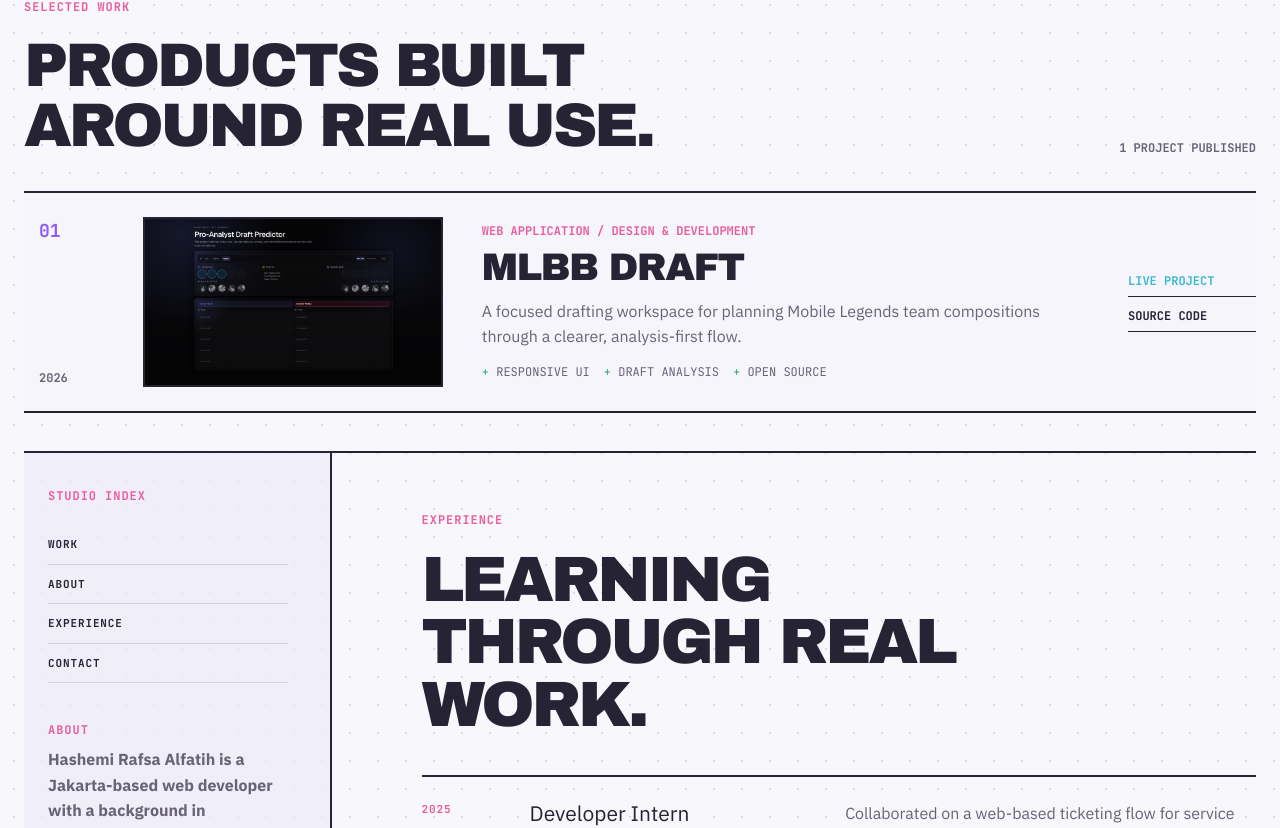
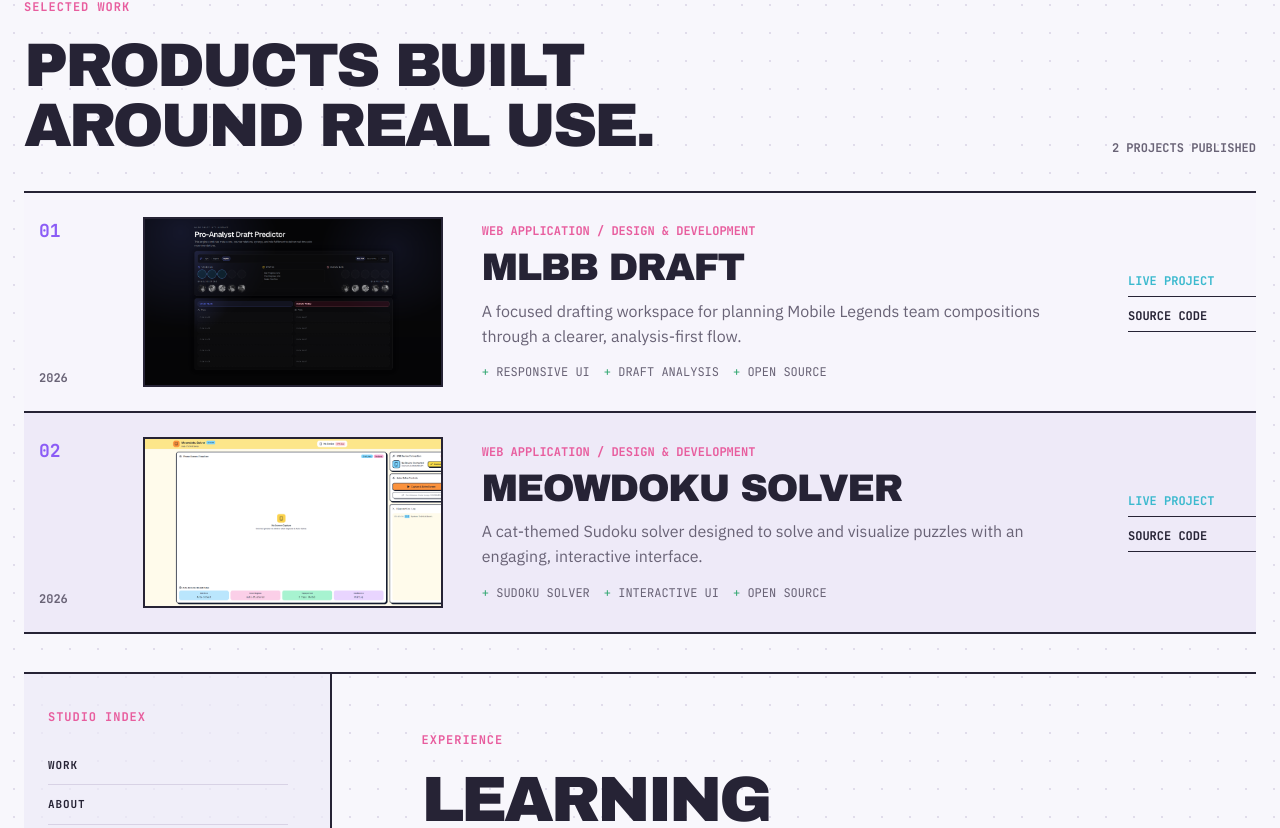
Before and after one commit to hrafsa/hrafsa.github.io, a Next.js app: page / in a window 1280 px wide. Shown: the part 737-1565 px from the top of the page. Built offline with nearby package versions, Linux system fonts and the light colour scheme.

Commit message:
feat: implement portfolio landing page with interactive projects and theme switching

```diff
--- a/app/page.tsx
+++ b/app/page.tsx
@@ -12,7 +12,17 @@
   { label: "Contact", href: "#contact" },
 ];
 
-const projects = [
+const projects: Array<{
+  title: string;
+  year: string;
+  type: string;
+  role: string;
+  description: string;
+  image: string;
+  demoUrl?: string;
+  sourceUrl: string;
+  tags: string[];
+}> = [
   {
     title: "MLBB Draft",
     year: "2026",
@@ -24,6 +34,18 @@
     demoUrl: "https://mlbb-drafting.vercel.app",
     sourceUrl: "https://github.com/hrafsa/mlbb-drafting",
     tags: ["Responsive UI", "Draft analysis", "Open source"],
+  },
+  {
+    title: "Meowdoku Solver",
+    year: "2026",
+    type: "Web application",
+    role: "Design & development",
+    description:
+      "A cat-themed Sudoku solver designed to solve and visualize puzzles with an engaging, interactive interface.",
+    image: "/images/meowdoku-solver.png",
+    demoUrl: "https://meowdoku-solver.vercel.app",
+    sourceUrl: "https://github.com/hrafsa/meowdoku-solver",
+    tags: ["Sudoku Solver", "Interactive UI", "Open source"],
   },
 ];
 
@@ -235,7 +257,9 @@
                 </div>
 
                 <div className="project-links">
-                  <a href={project.demoUrl} target="_blank" rel="noreferrer">Live project</a>
+                  {project.demoUrl && (
+                    <a href={project.demoUrl} target="_blank" rel="noreferrer">Live project</a>
+                  )}
                   <a href={project.sourceUrl} target="_blank" rel="noreferrer">Source code</a>
                 </div>
               </article>
```
Also changed, not shown: public/images/meowdoku-solver.png (added).
